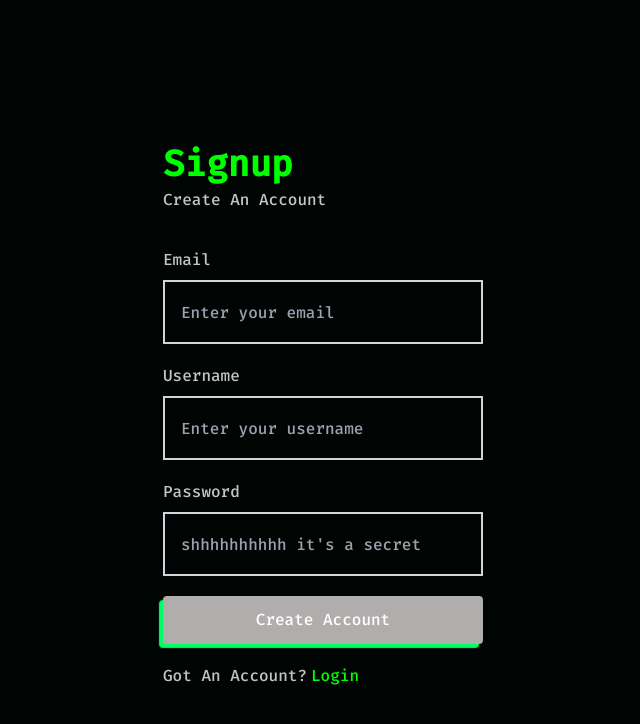
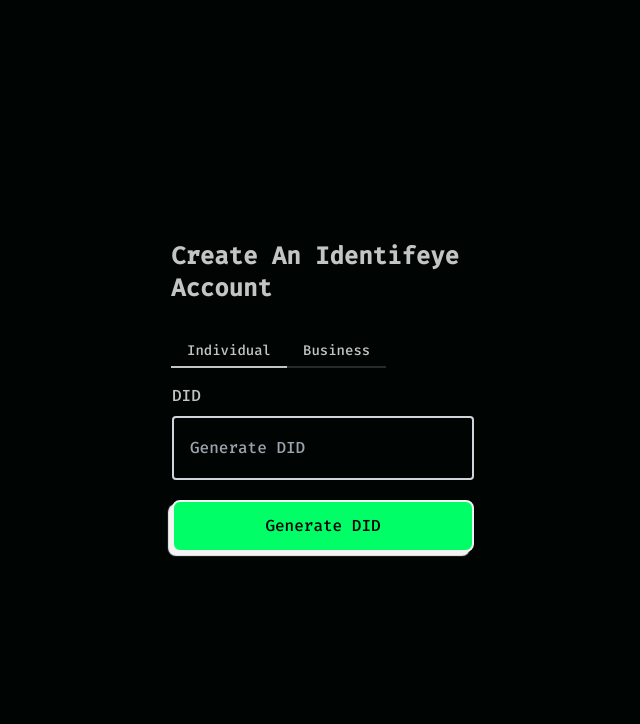
Before and after one commit to Adedoyin-Emmanuel/identifeye, a Next.js app: page /auth/signup in a window 1280 px wide. Shown: the top 724 px of the page, without its empty margins (317-957 px from the left). Built offline with nearby package versions, Linux system fonts and the light colour scheme.

Commit message:
Revamped signup page

```diff
--- a/app/auth/signup/page.tsx
+++ b/app/auth/signup/page.tsx
@@ -1,69 +1,88 @@
 "use client";
 import React from "react";
-import { useRouter,  } from "next/navigation";
+import { useRouter } from "next/navigation";
 import Text from "@/app/components/Text/Text";
 import Input from "@/app/components/Input/Input";
 import Button from "@/app/components/Button/Button";
-import Link from "next/link";
 
 const Signup = () => {
   const router = useRouter();
 
-
   return (
-    <section className="w-screen h-screen flex items-center justify-center">
-      <form className="w-11/12 md:w-1/2 xl:w-1/4">
+    <section className="w-screen h-screen flex-col flex mx-auto items-center justify-center">
+      <form className="w-full p-2 md:w-1/2 xl:w-1/4">
         <section className="header-section my-8">
-          <h3 className="text-4xl capitalize font-bold text-secondary">
-            Signup
+          <h3 className="text-2xl capitalize font-bold">
+            create an identifeye account
           </h3>
-          <Text className="py-1">create an account</Text>
         </section>
 
+        <div role="tablist" className="tabs tabs-bordered">
+          <input
+            type="radio"
+            name="my_tabs_1"
+            role="tab"
+            className="tab"
+            aria-label="Individual"
+            defaultChecked
+          />
+          <div role="tabpanel" className="tab-content mb-5">
             <section className="my-4 mb-5">
-          <label htmlFor="email" className="text-md block my-2">
-            Email
+              <label htmlFor="password" className="text-md block my-2">
+                DID
               </label>
-          <Input type="email" name="email" placeholder="Enter your email" />
+              <Input
+                type="password"
+                name="password"
+                placeholder="Generate DID"
+                readOnly
+              />
             </section>
 
+            <section className="my-4 mb-5 w-full">
+              <Button className="button-shadow-2">Generate DID</Button>
+            </section>
+          </div>
+
+          <input
+            type="radio"
+            name="my_tabs_1"
+            role="tab"
+            className="tab"
+            aria-label="Business"
+          />
+          <div role="tabpanel" className="tab-content">
             <section className="my-4 mb-5">
-          <label htmlFor="username" className="text-md block my-2">
-            Username
+              <label
+                htmlFor="companyName"
+                className="text-md block my-2 capitalize"
+              >
+                company name
               </label>
               <Input
                 type="text"
-            name="username"
-            placeholder="Enter your username"
+                name="companyName"
+                placeholder="Enter your company name"
               />
             </section>
 
             <section className="my-4 mb-5">
               <label htmlFor="password" className="text-md block my-2">
-            Password
+                DID
               </label>
               <Input
                 type="password"
                 name="password"
-            placeholder="shhhhhhhhhh it's a secret"
+                placeholder="Generate DID"
+                readOnly
               />
             </section>
 
             <section className="my-4 mb-5 w-full">
-          <Button>create account</Button>
+              <Button className="button-shadow-2">Generate DID</Button>
             </section>
-
-        <section>
-          <Text className="inline">
-            got an account?
-            <Link
-              className="capitalize text-secondary px-1"
-              href={"/auth/login"}
-            >
-              login
-            </Link>
-          </Text>
-        </section>
+          </div>
+        </div>
       </form>
     </section>
   );
--- a/app/components/Input/Input.tsx
+++ b/app/components/Input/Input.tsx
@@ -16,7 +16,7 @@
   return (
     <input
       ref={inputRef}
-      className="input border-2 border-gray-300 rounded focus:border-secondary rounded-none w-full h-16 bg-primary"
+      className="input border-2 border-gray-300  focus:border-secondary rounded w-full h-16 bg-primary"
       {...others}
       required={required}
     />
--- a/app/globals.css
+++ b/app/globals.css
@@ -22,8 +22,25 @@
   box-shadow: -4px 2px 1px 0px #0f6;
 }
 
-.homepage-gradient{
-  background: radial-gradient(100.31% 82.64% at 80.14% 23.05%, rgba(209, 242, 6, 0.20) 2.21%, rgba(209, 242, 6, 0.20) 19.04%, rgba(66, 104, 18, 0.00) 63.98%), conic-gradient(from 156deg at 46.04% 10.91%, rgba(0, 255, 102, 0.30) 143.87834787368774deg, rgba(1, 249, 100, 0.00) 271.8749928474426deg);
+.button-shadow-2 {
+  border-radius: 8px;
+  border: 2px solid #f4f4f4;
+  background: var(--Primary-green, #0f6);
+  box-shadow: -4px 4px 1px 0px #f4f4f4;
+  color: #000;
+}
+.homepage-gradient {
+  background: radial-gradient(
+      100.31% 82.64% at 80.14% 23.05%,
+      rgba(209, 242, 6, 0.2) 2.21%,
+      rgba(209, 242, 6, 0.2) 19.04%,
+      rgba(66, 104, 18, 0) 63.98%
+    ),
+    conic-gradient(
+      from 156deg at 46.04% 10.91%,
+      rgba(0, 255, 102, 0.3) 143.87834787368774deg,
+      rgba(1, 249, 100, 0) 271.8749928474426deg
+    );
 }
 
 :root {
```
Lines whose indentation alone changed are shown as unchanged.
